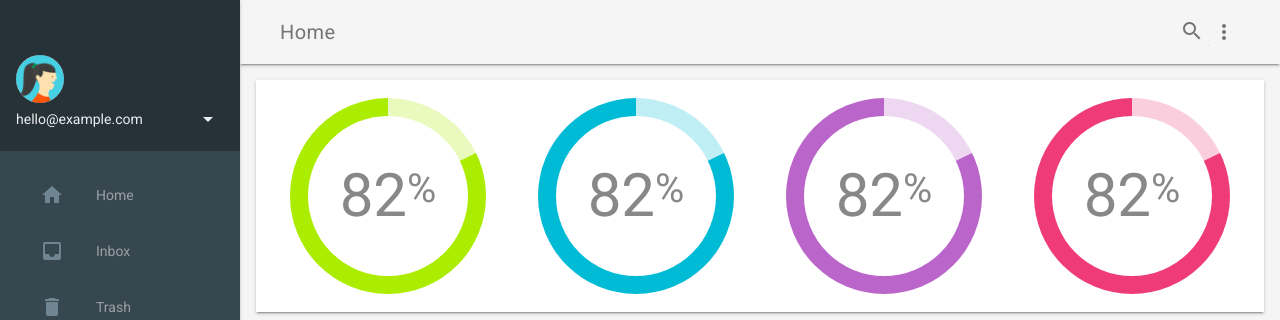
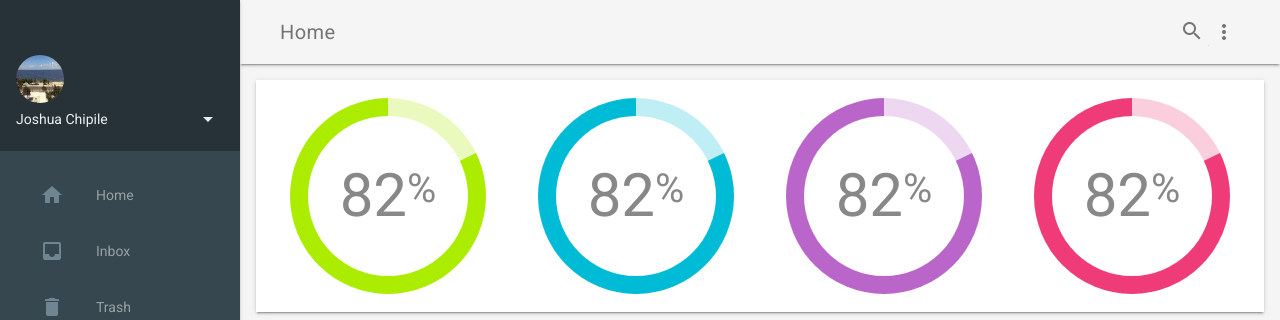
Before and after one commit to sjtg/ti_tamba-, a Django app: template ti_tamba/ti_tamba_app/templates/shows/video.html in a window 1280 px wide. Shown: the top 320 px of the page. Run offline with Django 3.2, Linux system fonts and the light colour scheme; the template is opened without the code that fills it, so the values that code supplies are empty; parts of the project's set-up code (start-up, migrations or seed data) failed here and were passed over.

Commit message:
Added images to the template Dashboard able to load

```diff
--- a/ti_tamba/ti_tamba_app/templates/shows/video.html
+++ b/ti_tamba/ti_tamba_app/templates/shows/video.html
@@ -29,9 +29,9 @@
   </header>
   <div class="demo-drawer mdl-layout__drawer mdl-color--blue-grey-900 mdl-color-text--blue-grey-50">
     <header class="demo-drawer-header">
-      <img src="images/user.jpg" class="demo-avatar">
+      <img src="{% static 'images/user2.jpeg' %}" class="demo-avatar">
       <div class="demo-avatar-dropdown">
-        <span>hello@example.com</span>
+        <span>Joshua Chipile</span>
         <div class="mdl-layout-spacer"></div>
         <button id="accbtn" class="mdl-button mdl-js-button mdl-js-ripple-effect mdl-button--icon">
           <i class="material-icons" role="presentation">arrow_drop_down</i>
```
Also changed, not shown: ti_tamba/static/images/user2.jpeg (added), 1 other file.
